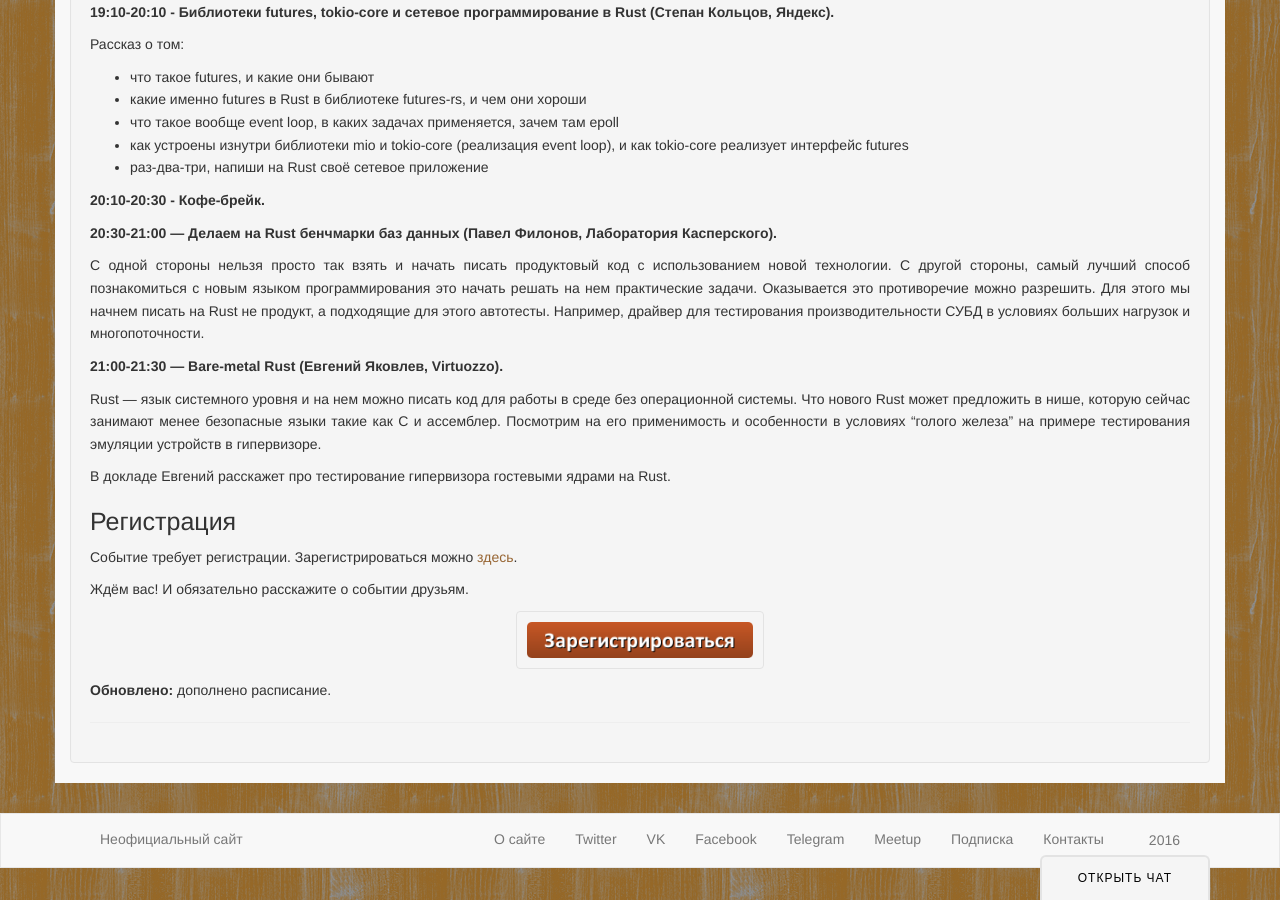
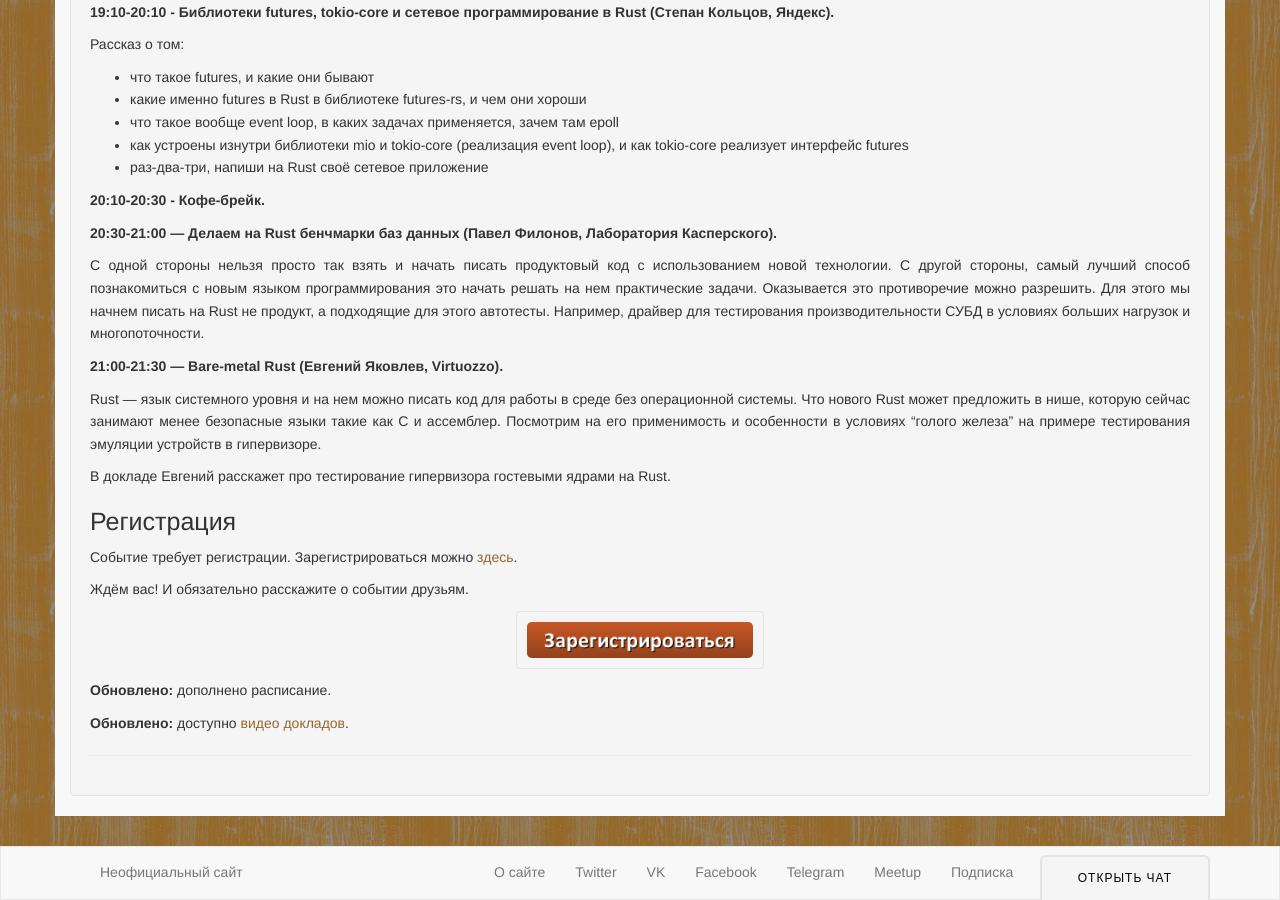
Before and after one commit to rust-lang-ru/rustycrate.ru, a Jekyll site: the page built from _posts/2016-10-31-colaboratory-rust-2.md, in a window 1280 px wide and 900 px high, scrolled down 1243 px. Built offline with Jekyll 4.4.1, drawn with Linux system fonts in a browser that asks for light colours; nearby versions of some CDN libraries; comment, search, counter and statistics services are not loaded.

Commit message:
Добавляем ссылку на видео

```diff
--- a/_posts/2016-10-31-colaboratory-rust-2.md
+++ b/_posts/2016-10-31-colaboratory-rust-2.md
@@ -87,3 +87,5 @@ Rust.
 </a>
 
 **Обновлено:** дополнено расписание.
+
+**Обновлено:** доступно [видео докладов](https://www.youtube.com/watch?v=xWQYypm50YY&t=1s).
```
